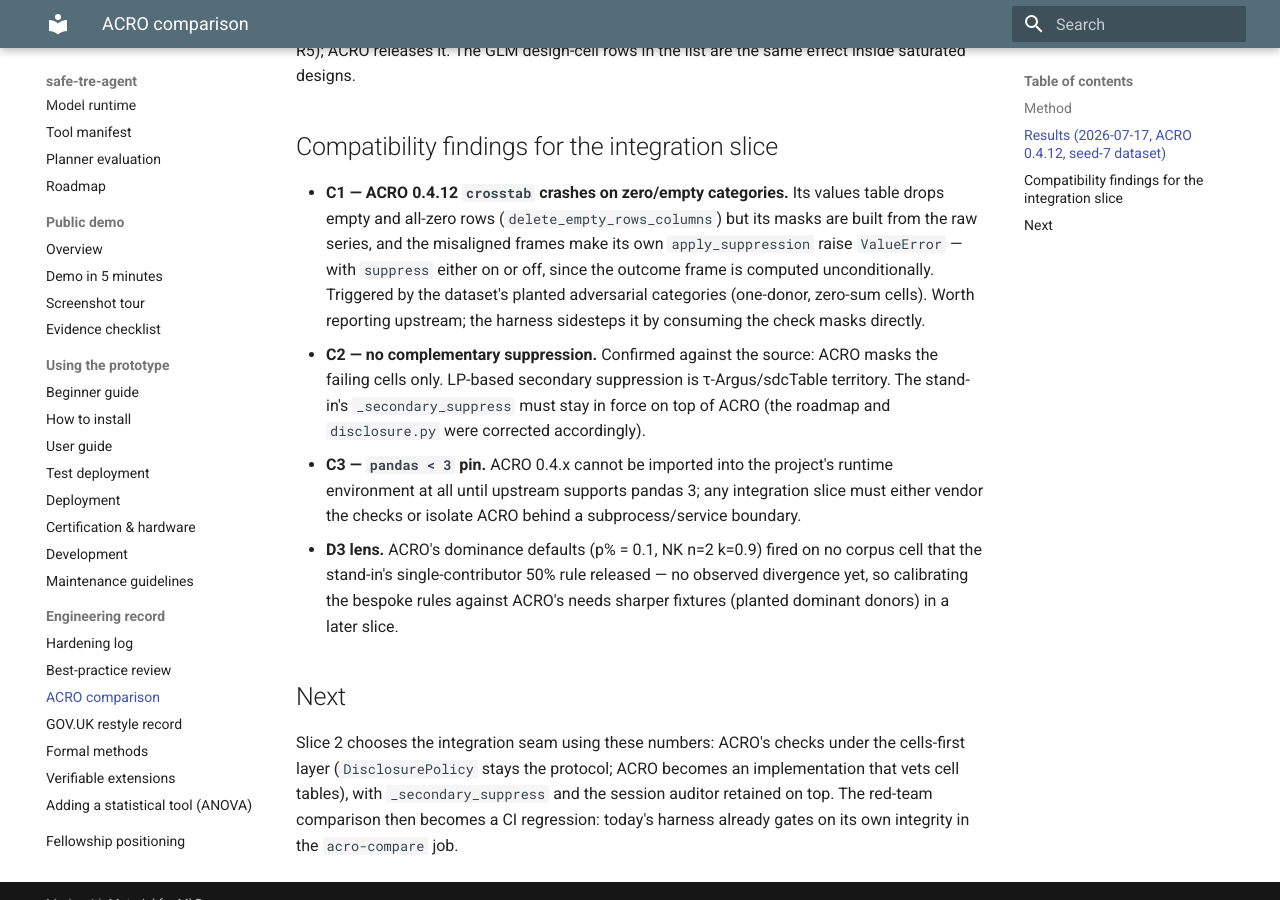
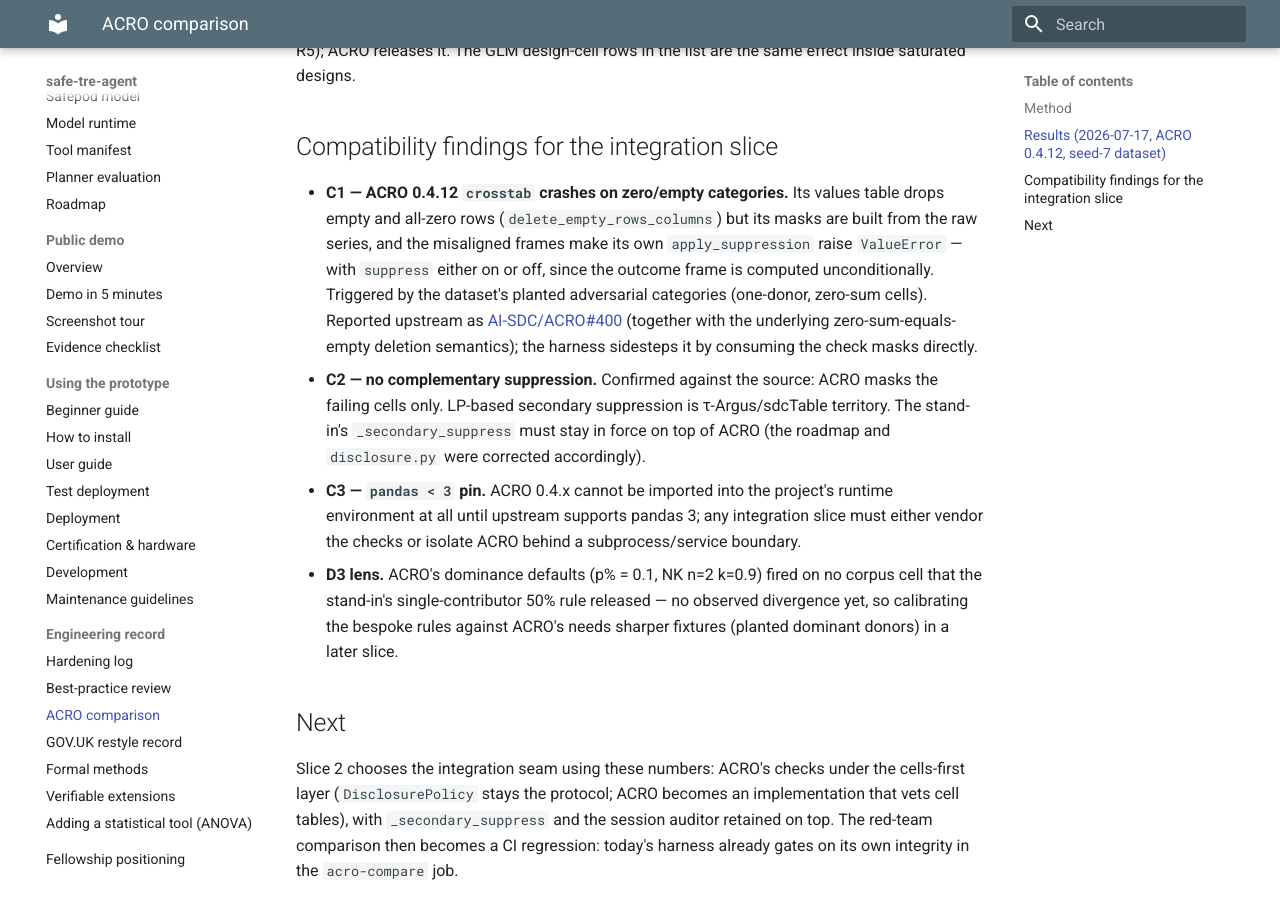
Before and after one commit to wadelab/safe-tre-agent, an MkDocs documentation site: the page built from docs/acro-comparison.md, in a window 1280 px wide and 900 px high, scrolled down 1509 px. Built offline with MkDocs 1.6.1 and Material for MkDocs 9.7.7, drawn with Linux system fonts in a browser that asks for light colours.

Commit message:
ACRO comparison: link the upstream report (AI-SDC/ACRO#400)

```diff
--- a/docs/acro-comparison.md
+++ b/docs/acro-comparison.md
@@ -69,8 +69,10 @@ rows in the list are the same effect inside saturated designs.
   make its own `apply_suppression` raise `ValueError` — with `suppress`
   either on or off, since the outcome frame is computed unconditionally.
   Triggered by the dataset's planted adversarial categories (one-donor,
-  zero-sum cells). Worth reporting upstream; the harness sidesteps it by
-  consuming the check masks directly.
+  zero-sum cells). Reported upstream as
+  [AI-SDC/ACRO#400](https://github.com/AI-SDC/ACRO/issues/400) (together
+  with the underlying zero-sum-equals-empty deletion semantics); the
+  harness sidesteps it by consuming the check masks directly.
 - **C2 — no complementary suppression.** Confirmed against the source:
   ACRO masks the failing cells only. LP-based secondary suppression is
   τ-Argus/sdcTable territory. The stand-in's `_secondary_suppress` must
```
